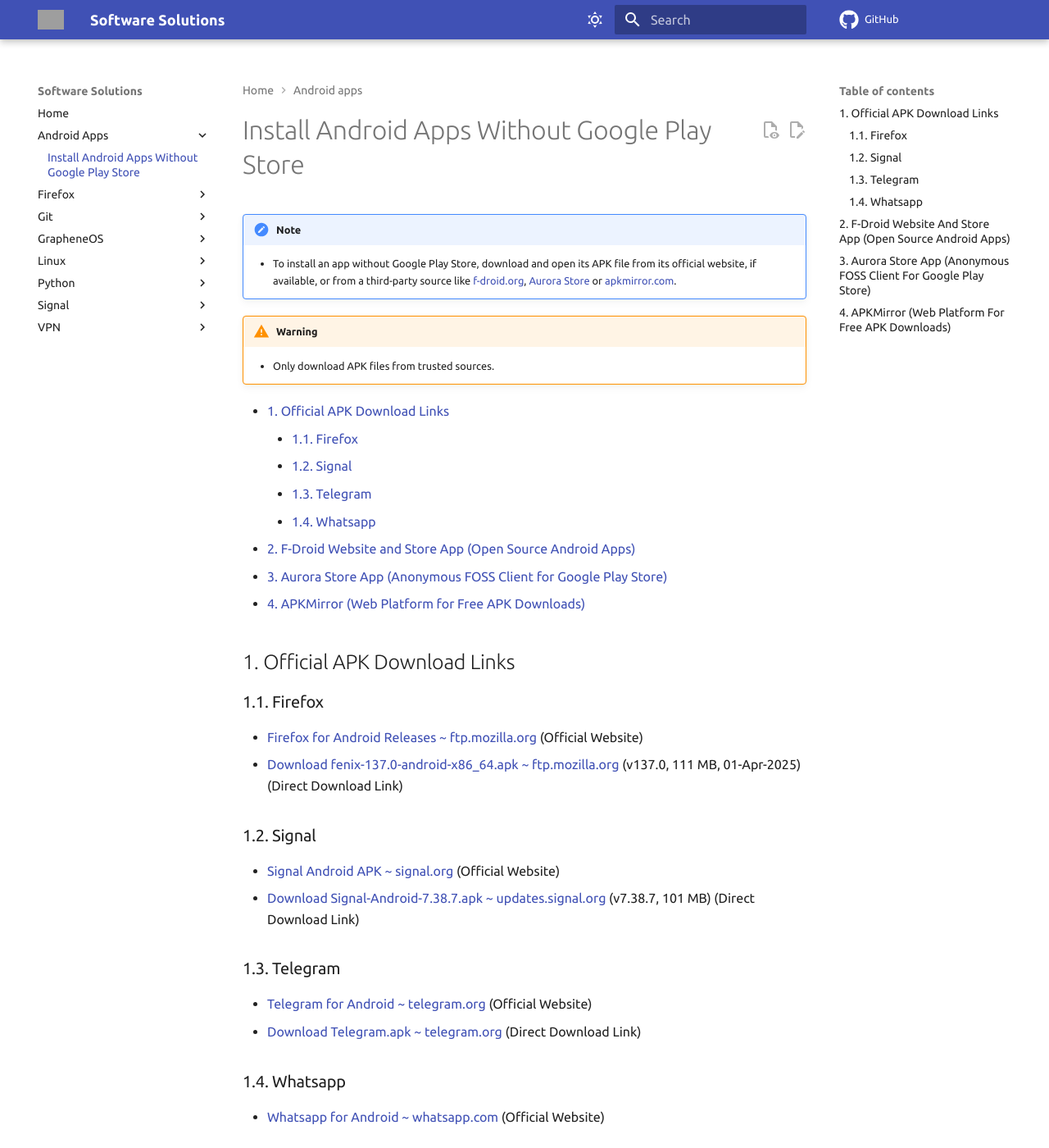
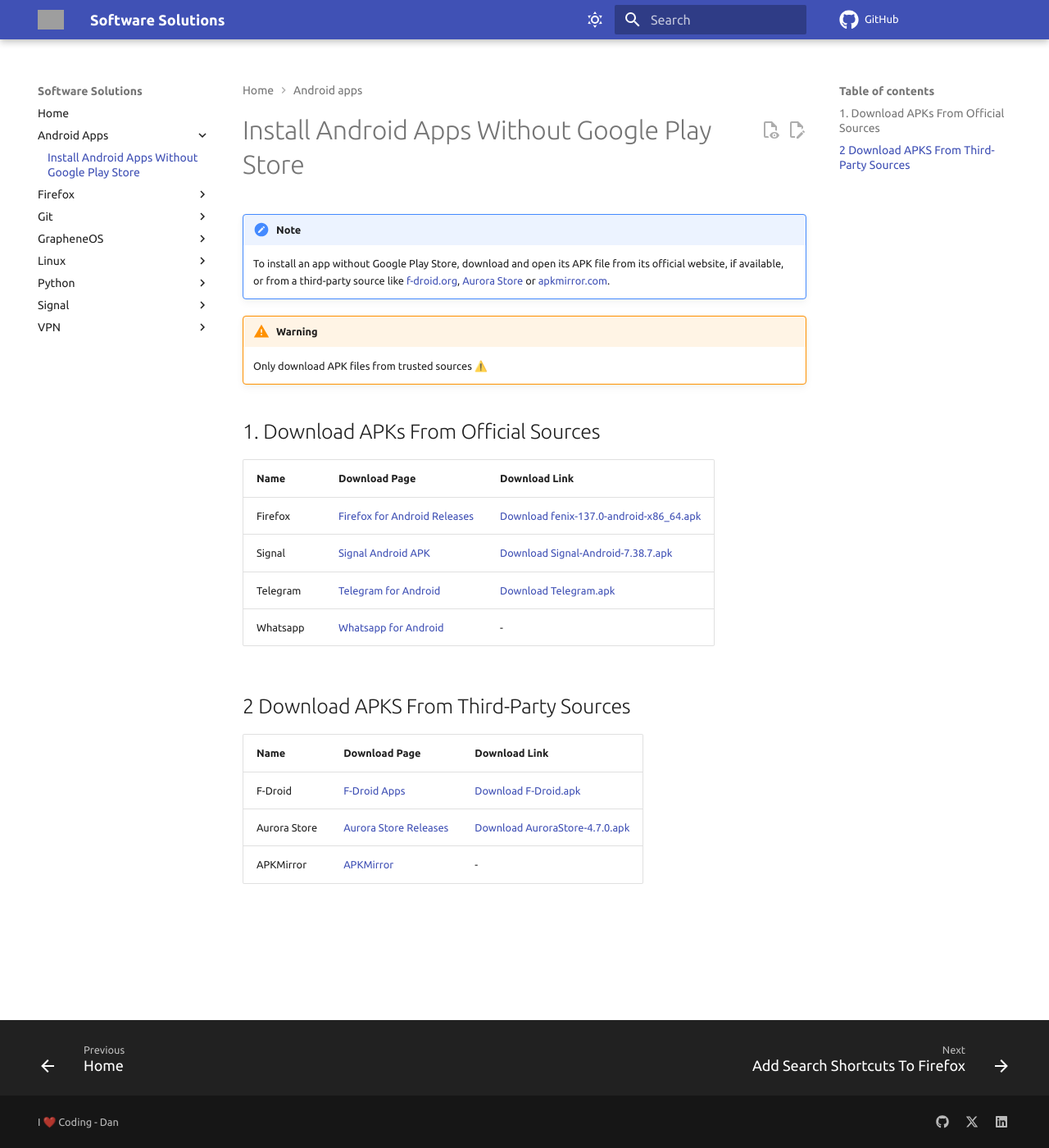
Before and after one commit to danieldreke/software-solutions, an MkDocs documentation site: the page built from docs/android-apps/install-android-apps-without-google-play-store.md, in a window 1280 px wide and 1400 px high. Shown: the whole window at 82% size. Built offline with MkDocs 1.6.1 and Material for MkDocs 9.7.7, drawn with Linux system fonts in a browser that asks for light colours; comment, search, counter and statistics services are not loaded; some of the changed text lies outside the part shown; grey boxes are pictures that could not be loaded.

Commit message:
Simplify solution page "Install Android Apps without Google Play Store" | thank you Grok3 for creating the markdown tables in seconds

```diff
--- a/docs/android-apps/install-android-apps-without-google-play-store.md
+++ b/docs/android-apps/install-android-apps-without-google-play-store.md
@@ -1,56 +1,24 @@
 #  Install Android Apps without Google Play Store
 
 !!! Note
-    - To install an app without Google Play Store, download and open its APK file from its official website, if available, or from a third-party source like [f-droid.org](https://f-droid.org/en/packages/), [Aurora Store](https://f-droid.org/en/packages/com.aurora.store/) or [apkmirror.com](https://www.apkmirror.com/).
+    To install an app without Google Play Store, download and open its APK file from its official website, if available, or from a third-party source like [f-droid.org](https://f-droid.org/en/packages/), [Aurora Store](https://f-droid.org/en/packages/com.aurora.store/) or [apkmirror.com](https://www.apkmirror.com/).
 
 !!! Warning
-    - Only download APK files from trusted sources.
+    Only download APK files from trusted sources ⚠️
 
-- [1. Official APK Download Links](#1-official-apk-download-links)
-    - [1.1. Firefox](#11-firefox)
-    - [1.2. Signal](#12-signal)
-    - [1.3. Telegram](#13-telegram)
-    - [1.4. Whatsapp](#14-whatsapp)
-- [2. F-Droid Website and Store App (Open Source Android Apps)](#2-f-droid-website-and-store-app-open-source-android-apps)
-- [3. Aurora Store App (Anonymous FOSS Client for Google Play Store)](#3-aurora-store-app-anonymous-foss-client-for-google-play-store)
-- [4. APKMirror (Web Platform for Free APK Downloads)](#4-apkmirror-web-platform-for-free-apk-downloads)
+## 1. Download APKs from Official Sources
 
-## 1. Official APK Download Links
+| Name     | Download Page                                                               | Download Link                                                                                                                                                       |
+| -------- | --------------------------------------------------------------------------- | ------------------------------------------------------------------------------------------------------------------------------------------------------------------- |
+| Firefox  | [Firefox for Android Releases](https://ftp.mozilla.org/pub/fenix/releases/) | [Download fenix-137.0-android-x86_64.apk](https://ftp.mozilla.org/pub/fenix/releases/137.0/android/fenix-137.0-android-x86_64/fenix-137.0.multi.android-x86_64.apk) |
+| Signal   | [Signal Android APK](https://signal.org/android/apk/)                       | [Download Signal-Android-7.38.7.apk](https://updates.signal.org/android/Signal-Android-website-prod-universal-release-7.38.7.apk)                                   |
+| Telegram | [Telegram for Android](https://telegram.org/android/apk)                    | [Download Telegram.apk](https://telegram.org/dl/android/apk)                                                                                                        |
+| Whatsapp | [Whatsapp for Android](https://www.whatsapp.com/android)                    | -                                                                                                                                                                   |
 
-### 1.1. Firefox
+## 2 Download APKS from Third-Party Sources
 
-- [Firefox for Android Releases ~ ftp.mozilla.org](https://ftp.mozilla.org/pub/fenix/releases/) (Official Website)
-- [Download fenix-137.0-android-x86_64.apk ~ ftp.mozilla.org](https://ftp.mozilla.org/pub/fenix/releases/137.0/android/fenix-137.0-android-x86_64/fenix-137.0.multi.android-x86_64.apk) (v137.0, 111 MB, 01-Apr-2025)
-  (Direct Download Link)
-
-### 1.2. Signal
-
-- [Signal Android APK ~ signal.org](https://signal.org/android/apk/) (Official Website)
-- [Download Signal-Android-7.38.7.apk ~ updates.signal.org](https://updates.signal.org/android/Signal-Android-website-prod-universal-release-7.38.7.apk) (v7.38.7, 101 MB)
-    (Direct Download Link)
-
-### 1.3. Telegram
-
-- [Telegram for Android ~ telegram.org](https://telegram.org/android/apk) (Official Website)
-- [Download Telegram.apk ~ telegram.org](https://telegram.org/dl/android/apk)
-    (Direct Download Link)
-
-### 1.4. Whatsapp
-
-- [Whatsapp for Android ~ whatsapp.com](https://www.whatsapp.com/android) (Official Website)
-
-## 2. F-Droid Website and Store App (Open Source Android Apps)
-
-- [F-Droid Apps ~ f-droid.org](https://f-droid.org/en/packages/) (Official Website)
-- [Download F-Droid.apk ~ f-droid.org](https://f-droid.org/F-Droid.apk) (11.4 MB)
-    (Direct Download Link)
-
-## 3. Aurora Store App (Anonymous FOSS Client for Google Play Store)
-
-- [Aurora Store Releases ~ auroraoss.com](https://auroraoss.com/downloads/AuroraStore/Release/) (Official Website)
-- [Download AuroraStore-4.7.0.apk ~ auroraoss.com](https://auroraoss.com/downloads/AuroraStore/Release/AuroraStore-4.7.0.apk) (7.9 MB)
-    (Direct Download Link)
-
-## 4. APKMirror (Web Platform for Free APK Downloads)
-
-- [apkmirror.com](https://www.apkmirror.com/) (Official Website)
+| Name         | Download Page                                                                 | Download Link                                                                                               |
+| ------------ | ----------------------------------------------------------------------------- | ----------------------------------------------------------------------------------------------------------- |
+| F-Droid      | [F-Droid Apps](https://f-droid.org/en/packages/)                              | [Download F-Droid.apk](https://f-droid.org/F-Droid.apk)                                                     |
+| Aurora Store | [Aurora Store Releases](https://auroraoss.com/downloads/AuroraStore/Release/) | [Download AuroraStore-4.7.0.apk](https://auroraoss.com/downloads/AuroraStore/Release/AuroraStore-4.7.0.apk) |
+| APKMirror    | [APKMirror](https://www.apkmirror.com/)                                       | -                                                                                                           |
```
